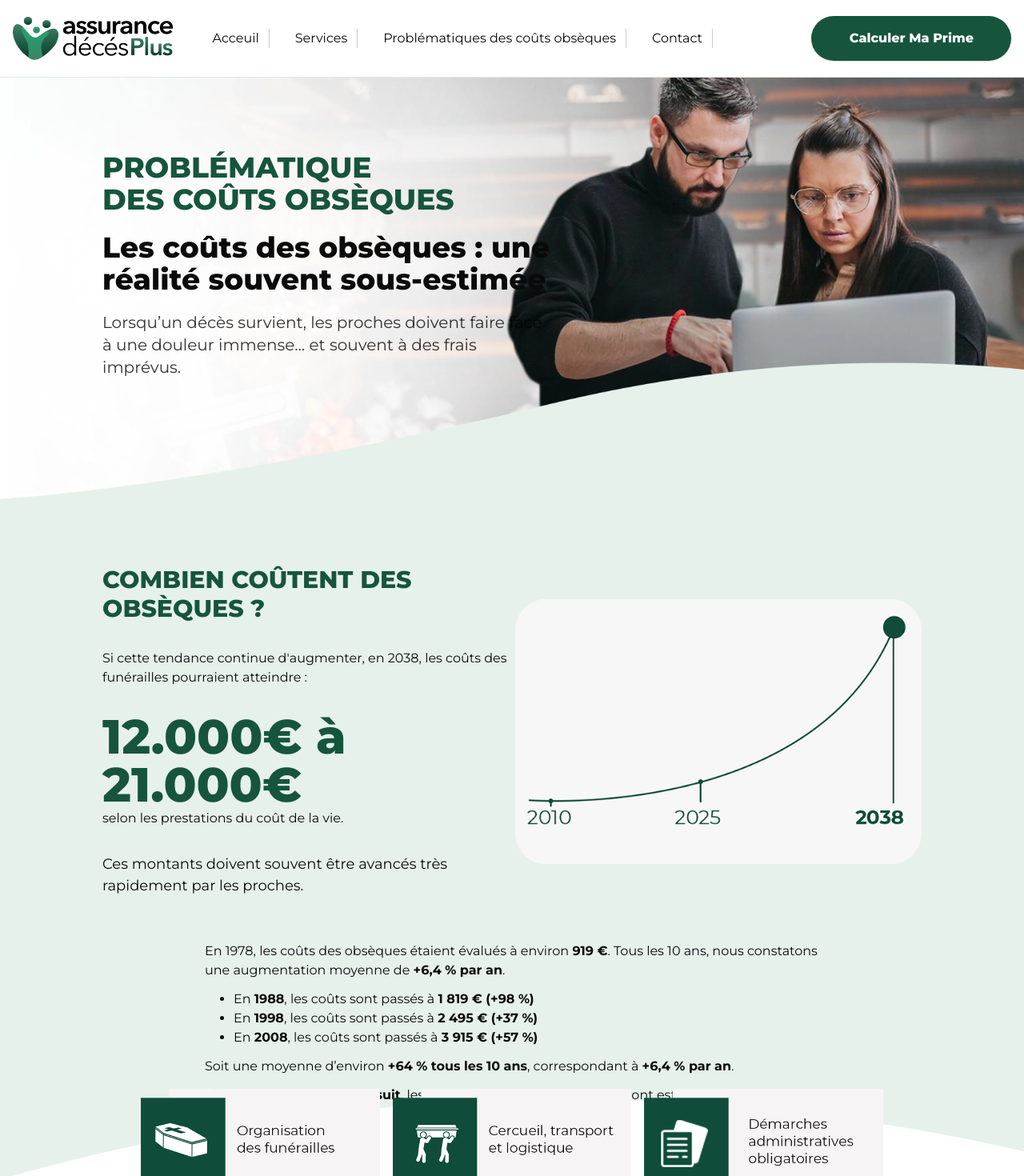
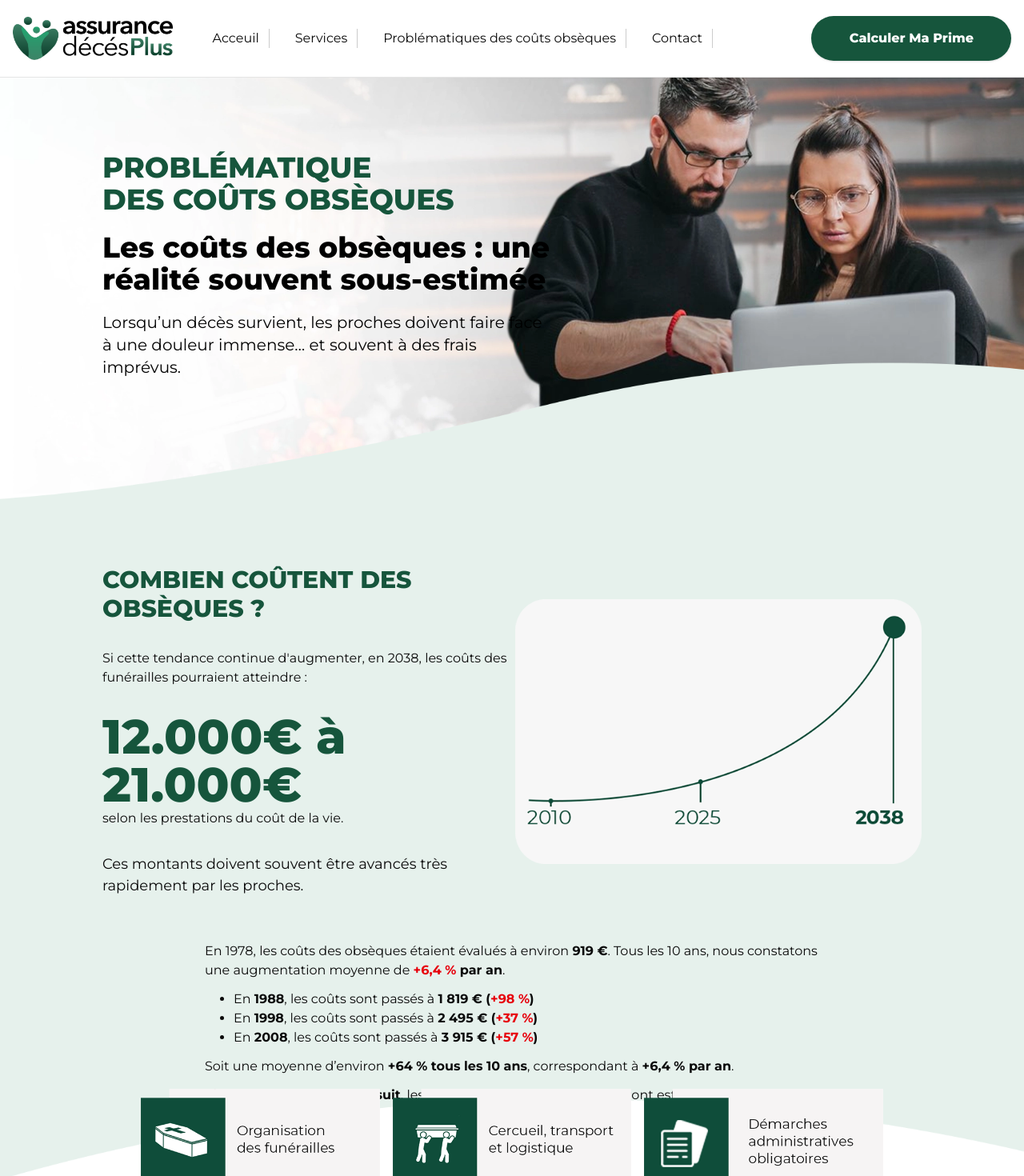
Before and after one commit to celbarrah/Altas_Montana, a Next.js app: page /problematique in a window 1280 px wide. Shown: the top 1470 px of the page at 80% size. Built offline with nearby package versions, Linux system fonts and the light colour scheme.

Commit message:
adding bold effect on text

```diff
--- a/app/problematique/page.jsx
+++ b/app/problematique/page.jsx
@@ -20,7 +20,7 @@ export const metadata = {
 const page = () => {
   return (
     <>
-     <ServiceHero classe={"prob_bg"} title={<>PROBLÉMATIQUE <br /> DES COÛTS OBSÈQUES</>} subtitle={<>Les coûts des obsèques : une <br></br> réalité souvent sous-estimée</>} descrip={"Lorsqu’un décès survient, les proches doivent faire face à une douleur immense… et souvent à des frais imprévus."} btn={false} />
+     <ServiceHero classe={"prob_bg"} title={<>PROBLÉMATIQUE <br /> DES COÛTS OBSÈQUES</>} subtitle={<><p className='text-neutral-600 md:text-black'>Les coûts des obsèques : une <br></br> réalité souvent sous-estimée</p></>} descrip={<><p className='text-neutral-700 md:text-black'>Lorsqu’un décès survient, les proches doivent faire face à une douleur immense… et souvent à des frais imprévus.</p></>} btn={false} />
        <section className='service_shape h-250 md:h-300 flex justify-center items-center relative z-10 bottom-40 md:bottom:30 xl:bottom-60 px-4 md:px-15 xl:px-32'>
              <nav className='grid grid-cols-1 md:grid-cols-2 gap-2 h-[70%] lg:h-[45%]'>
                  <div className='flex flex-col gap-2 md:gap-8 justify-center'>
@@ -39,12 +39,12 @@ const page = () => {
                  <div className='py-5 lg:py-0 xl:py-12 col-span-2 flex justify-center items-center px-1 md:px-20 xl:px-32'>
                    <div className='space-y-3'>
                         <p>En 1978, les coûts des obsèques étaient évalués à environ <span className='font-bold'>919 €</span>.
-                        Tous les 10 ans, nous constatons une augmentation moyenne de <span className='font-bold'>+6,4 % par an</span>.
+                        Tous les 10 ans, nous constatons une augmentation moyenne de <span className='font-bold'><span className='text-red-600'>+6,4 %</span> par an</span>.
                         </p>
                         <ul className='list-disc pl-2 md:pl-9'>
-                            <li>En <span className='font-bold'>1988</span>, les coûts sont passés à <span className='font-bold'>1 819 € (+98 %)</span></li>
-                            <li>En <span className='font-bold'>1998</span>, les coûts sont passés à <span className='font-bold'>2 495 € (+37 %)</span></li>
-                            <li>En <span className='font-bold'>2008</span>, les coûts sont passés à <span className='font-bold'>3 915 € (+57 %)</span></li>
+                            <li>En <span className='font-bold'>1988</span>, les coûts sont passés à <span className='font-bold'>1 819 € (<span className='text-red-600'>+98 %</span>)</span></li>
+                            <li>En <span className='font-bold'>1998</span>, les coûts sont passés à <span className='font-bold'>2 495 € (<span className='text-red-600'>+37 %</span>)</span></li>
+                            <li>En <span className='font-bold'>2008</span>, les coûts sont passés à <span className='font-bold'>3 915 € (<span className='text-red-600'>+57 %</span>)</span></li>
                         </ul>
                         <p>Soit une moyenne d’environ <span className='font-bold'>+64 % tous les 10 ans</span>, correspondant à <span className='font-bold'>+6,4 % par an</span>.</p>
                         <p><span className='font-bold'>Si cette tendance se poursuit</span>, les coûts des obsèques en <span className='font-bold'>2038</span> seront estimés entre <span className='font-bold'>12 000 € et 21 000 €</span></p>
@@ -112,12 +112,21 @@ const page = () => {
                 </div>
                 <div className='grid grid-cols-1 md:grid-cols-3 gap-3 py-4 justify-items-center'>
                     <Image src={"/prob_pic2.png"} alt='btn' width={200} height={150} className='w-70'/>
-                    <div className='w-full h-full col-span-2 flex flex-col items-center gap-8'>
-                        <p> Avez-vous déjà souscrit un contrat d’assurance décès ou une assistance obsèques ? </p>
-                        <p>Il est important de savoir que rien ne garantit que votre capital décès sera indexé automatiquement chaque année et lorsque c'est la cas, rien n'est indiquer sur le contrat que ce versement se fera chaque année et jusqu'au terme du contrat</p>
-                        <p>Par conséquent, puisque les coûts des obsèques après des années auront encore augmenté, comment allez-vous garantir à vos proches que le capital qui sera libéré par la compagnie d'assurance sera suffisant ? IMPOSSIBLE</p>
-                        <p>Par conséquent, vos proches devront payer la différence.</p>
-                    </div>
+                  <div className='w-full h-full col-span-2 flex flex-col items-center md:items-start gap-8'>
+                    <p className="text-lg font-semibold">
+                        Avez-vous déjà souscrit un <span className="text-blue-700">contrat d’assurance décès</span> ou une <span className="text-blue-700">assistance obsèques</span> ?
+                    </p>
+                    <p>
+                        Il est important de savoir que <span className="text-red-600 font-bold text-lg underline">rien ne garantit</span> que votre capital décès sera indexé automatiquement chaque année. Et lorsque c'est le cas, <span className="text-red-600 font-bold italic">rien n'est indiqué</span> sur le contrat prouvant que ce versement se fera chaque année jusqu'au terme.
+                    </p>
+                    <p>
+                        Par conséquent, puisque les coûts des obsèques auront encore augmenté, comment allez-vous garantir à vos proches que le capital libéré sera suffisant ?
+                        <span className="block mt-2 text-red-600 font-black text-xl">C'EST IMPOSSIBLE !</span>
+                    </p>
+                    <p className="bg-red-50 p-4 border-l-4 border-red-600 italic">
+                        Par conséquent, <span className="text-red-600 font-bold uppercase">vos proches devront payer la différence.</span>
+                    </p>
+                </div>
                 </div>
             </section>
             <section className='h-auto md:h-140 relative mt-10 flex justify-center'>
```
